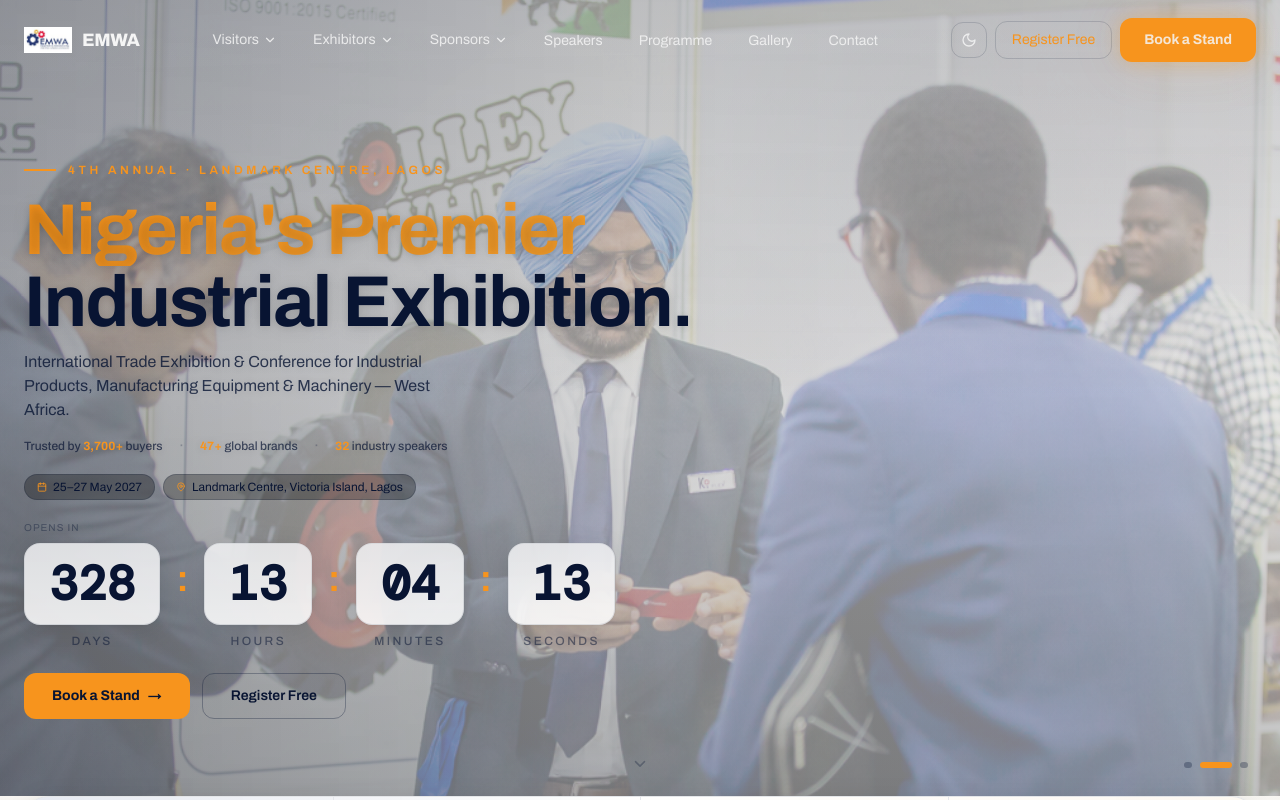
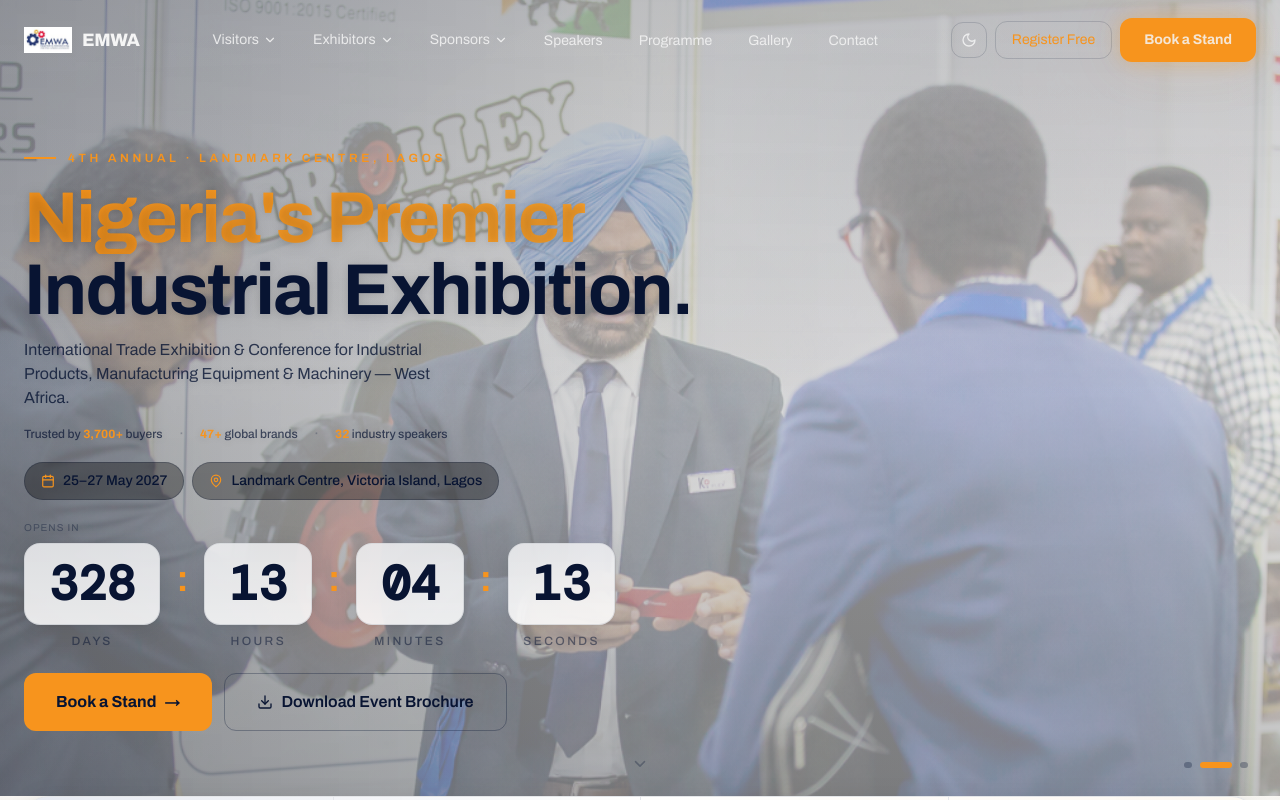
Before and after one commit to idris1735/emwest, a Next.js app: page / in a window 1280 px wide. Shown: the top 800 px of the page. Built offline with nearby package versions, Linux system fonts and the light colour scheme.

Commit message:
Hero: bigger date/location chips, larger Book a Stand button, Register Free -> Download Brochure

```diff
--- a/components/sections/Hero.tsx
+++ b/components/sections/Hero.tsx
@@ -4,7 +4,7 @@
 import Image from 'next/image';
 import Link from 'next/link';
 import { motion, useScroll, useTransform, AnimatePresence } from 'framer-motion';
-import { MapPin, Calendar, ChevronDown } from 'lucide-react';
+import { MapPin, Calendar, ChevronDown, Download } from 'lucide-react';
 import CountdownTimer from '@/components/ui/CountdownTimer';
 
 const HERO_IMAGES = [
@@ -138,12 +138,12 @@
           transition={{ duration: 0.5, delay: 0.6 }}
           className="flex flex-wrap items-center gap-2 mb-5"
         >
-          <span className="inline-flex items-center gap-1.5 px-3 py-1 rounded-full border border-white/20 bg-black/30 text-white text-xs">
-            <Calendar size={10} className="text-gold" />
+          <span className="inline-flex items-center gap-2 px-4 py-2 rounded-full border border-white/25 bg-black/35 text-white text-sm font-medium">
+            <Calendar size={14} className="text-gold" />
             25–27 May 2027
           </span>
-          <span className="inline-flex items-center gap-1.5 px-3 py-1 rounded-full border border-white/20 bg-black/30 text-white text-xs">
-            <MapPin size={10} className="text-gold" />
+          <span className="inline-flex items-center gap-2 px-4 py-2 rounded-full border border-white/25 bg-black/35 text-white text-sm font-medium">
+            <MapPin size={14} className="text-gold" />
             Landmark Centre, Victoria Island, Lagos
           </span>
         </motion.div>
@@ -168,16 +168,17 @@
         >
           <Link
             href="/exhibitors#book"
-            className="btn-shimmer group inline-flex items-center gap-2 px-7 py-3 bg-gold hover:bg-gold-light text-white font-bold text-sm rounded-xl transition-all duration-300 hover:scale-105 active:scale-95 hover:shadow-xl hover:shadow-gold/35"
+            className="btn-shimmer group inline-flex items-center gap-2 px-8 py-4 bg-gold hover:bg-gold-light text-white font-bold text-base rounded-xl transition-all duration-300 hover:scale-105 active:scale-95 hover:shadow-xl hover:shadow-gold/35"
           >
             Book a Stand
             <span className="group-hover:translate-x-1 transition-transform">→</span>
           </Link>
           <Link
-            href="/visitors#register"
-            className="inline-flex items-center gap-2 px-7 py-3 border border-white/30 hover:border-white/55 bg-white/8 hover:bg-white/15 text-white font-semibold text-sm rounded-xl transition-all duration-300 hover:scale-105 active:scale-95"
+            href="/programme"
+            className="inline-flex items-center gap-2 px-8 py-4 border border-white/30 hover:border-white/55 bg-white/8 hover:bg-white/15 text-white font-semibold text-base rounded-xl transition-all duration-300 hover:scale-105 active:scale-95"
           >
-            Register Free
+            <Download size={16} />
+            Download Event Brochure
           </Link>
         </motion.div>
       </motion.div>
```
Also changed, not shown: 1 other file (tests, documents, lock files or other folders).
